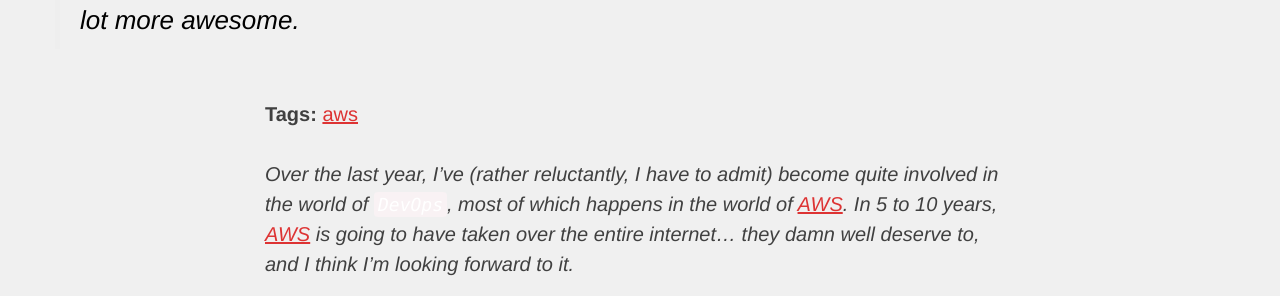
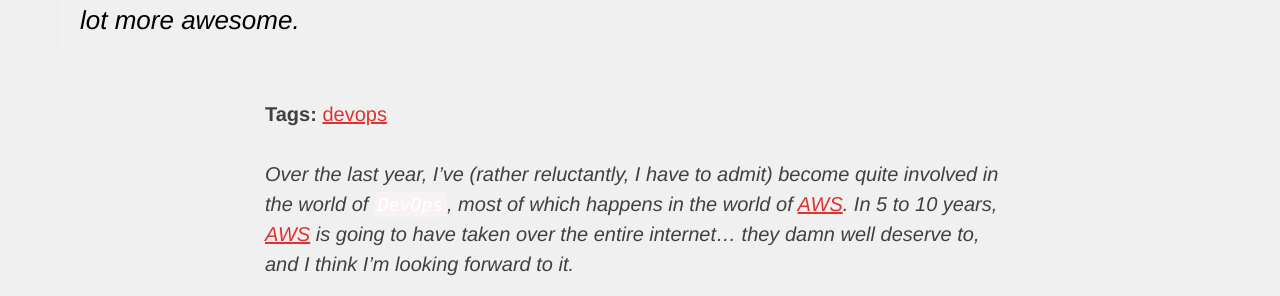
Before and after one commit to derekwyatt/derekwyatt.github.io, a Jekyll site: the page built from _posts/2015-06-03-aws-lambda-is-insane.markdown, in a window 1280 px wide and 900 px high. Shown: the part 358-654 px from the top of the window. Built offline with Jekyll 4.4.1, drawn with Linux system fonts in a browser that asks for light colours; nearby versions of some CDN libraries; Markdown is read by kramdown in place of the engine named in the settings.

Commit message:
tags page is now sorted, prefer devops to aws tag.

```diff
--- a/_posts/2015-06-03-aws-lambda-is-insane.markdown
+++ b/_posts/2015-06-03-aws-lambda-is-insane.markdown
@@ -4,7 +4,7 @@ title: AWS Lambda is Insane!
 header-img: img/old-bridge.jpg
 abstract: Ah, the life of an AWS DevOps employee is a pain in the ass... but Lambda just made it a whole lot more awesome.
 tags:
-- aws
+- devops
 ---
 _Over the last year, I've (rather reluctantly, I have to admit) become quite involved in the world of `DevOps`, most of which happens in the world of [AWS][9]. In 5 to 10 years, [AWS][9] is going to have taken over the entire internet... they damn well deserve to, and I think I'm looking forward to it._
 
--- a/tags.html
+++ b/tags.html
@@ -3,7 +3,8 @@ layout: post
 title: Tags
 ---
 <!-- categories -->
-{% for tag in site.tags %}
+{% assign sortedtags = site.tags | sort %}
+{% for tag in sortedtags %}
 <div class="box">
   <a name="{{ tag | first | cgi_escape }}"></a>
 	<h1>{{ tag | first }}</h1>
```
